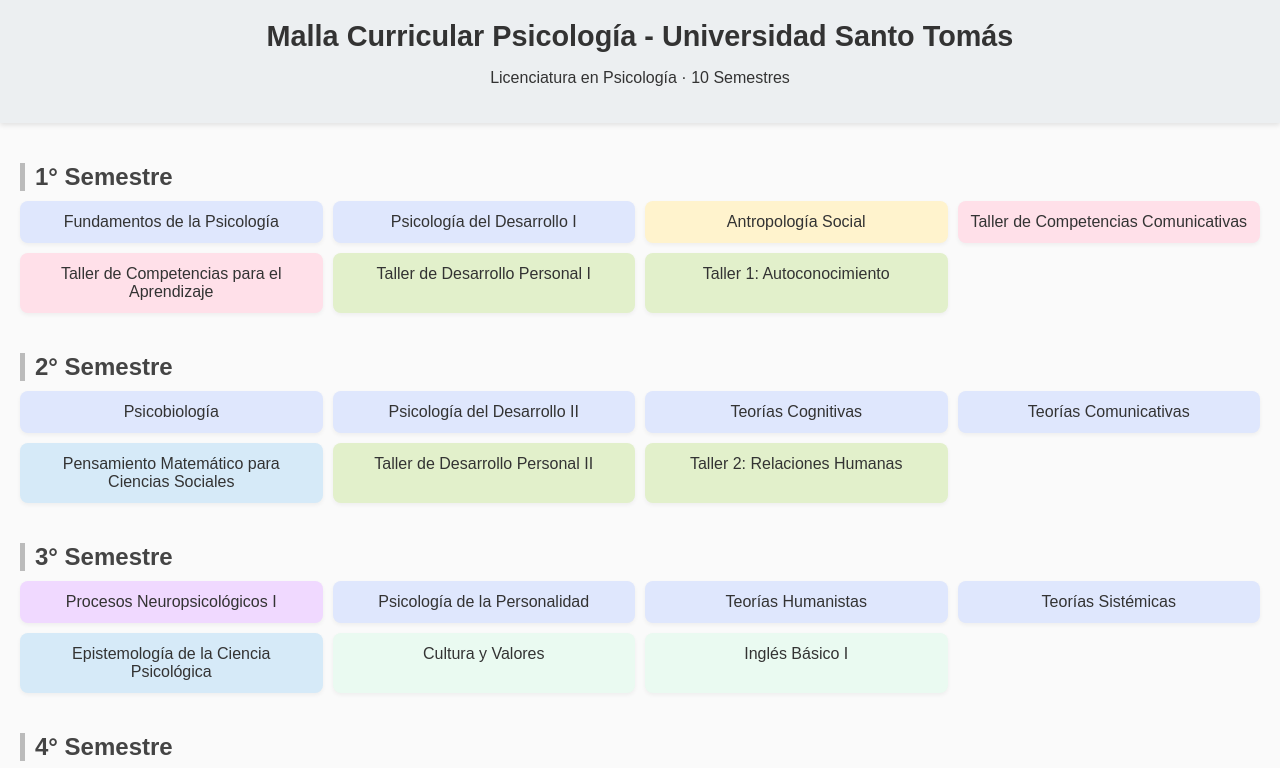
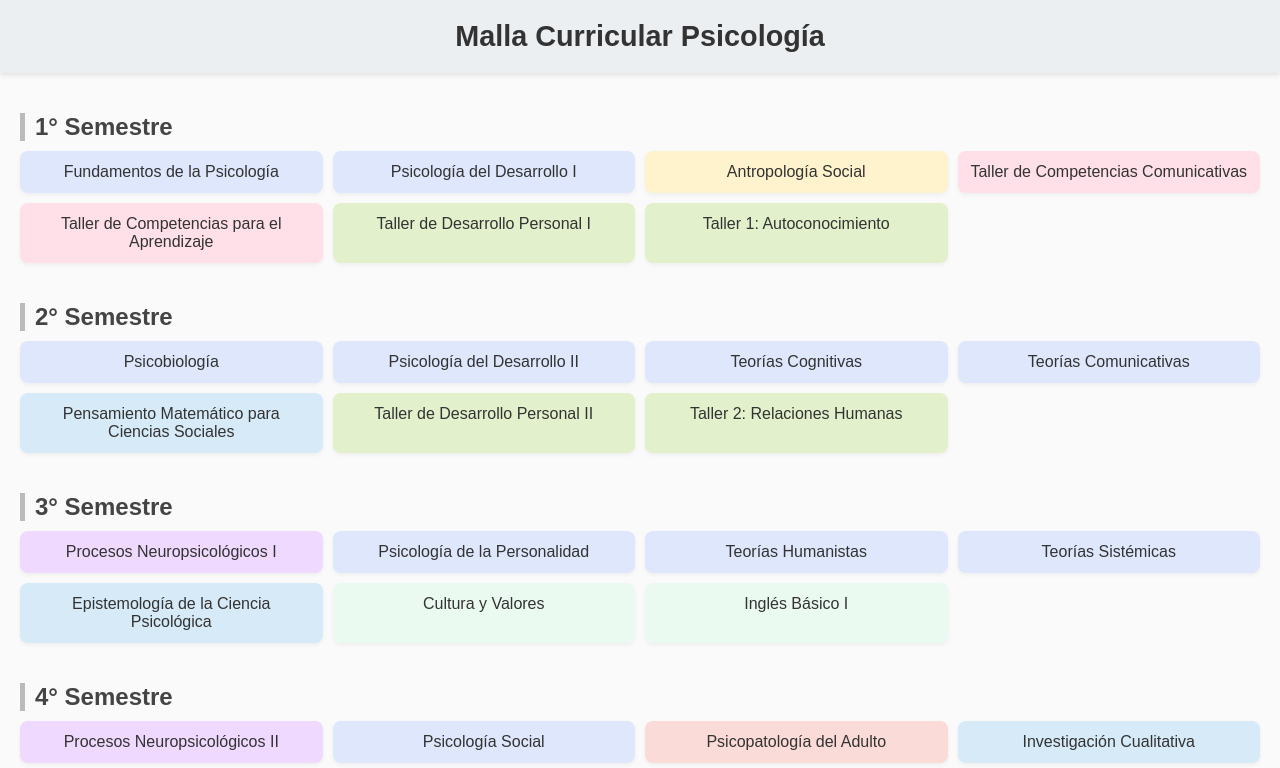
Before and after one commit to pucca-s/PSICOLOG-A, a plain HTML site: page index.html in a window 1280 px wide. Shown: the top 768 px of the page. Drawn offline with Linux system fonts and the light colour scheme.

Commit message:
Update index.html

```diff
--- a/index.html
+++ b/index.html
@@ -8,8 +8,7 @@
 </head>
 <body>
   <header>
-    <h1>Malla Curricular Psicología - Universidad Santo Tomás</h1>
-    <p>Licenciatura en Psicología · 10 Semestres</p>
+    <h1>Malla Curricular Psicología</h1>
   </header>
 
   <main>
@@ -141,7 +140,6 @@
   </main>
 
   <footer>
-    <p>Malla interactiva creada para Psicología UST · Colores pasteles por línea formativa</p>
   </footer>
 </body>
 </html>
```
